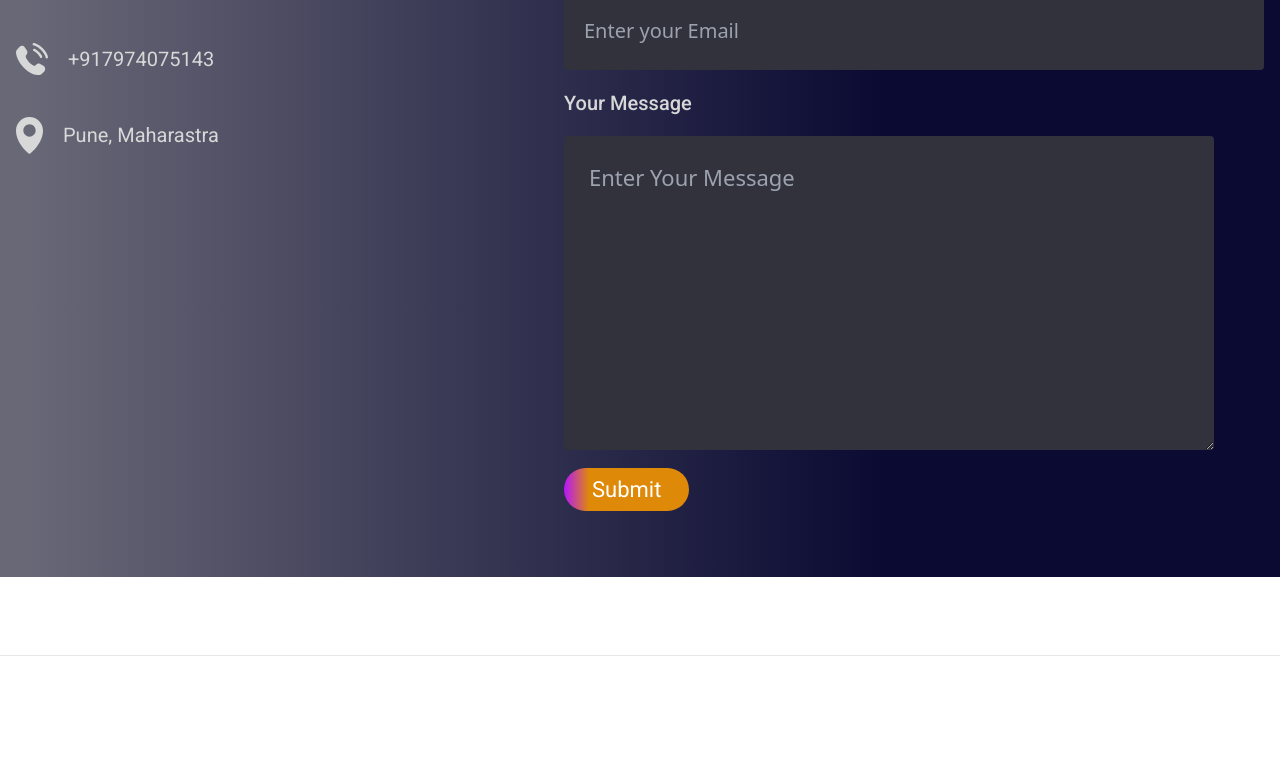
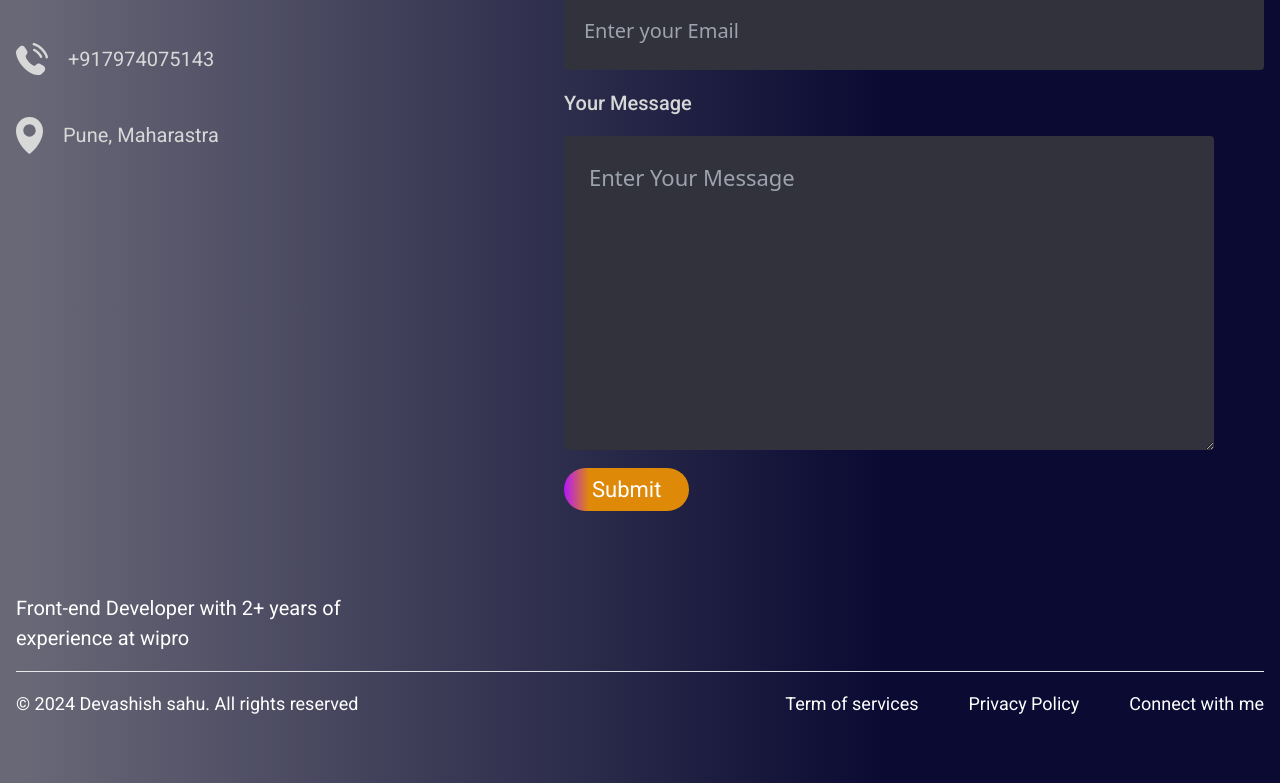
Before and after one commit to Deva9754/Portfolio, a React (Vite) app: page / in a window 1280 px wide. Shown: the part 2485-3268 px from the top of the page. Before the commit the page ends 3236 px from the top, so only its background shows below. Built offline with nearby package versions, Linux system fonts and the light colour scheme.

Commit message:
wrapped inside container

```diff
--- a/src/components/footer/Footer.jsx
+++ b/src/components/footer/Footer.jsx
@@ -1,9 +1,11 @@
 import AnchorLink from "react-anchor-link-smooth-scroll";
 import "./Footer.css";
+import Container from "../container/Container";
 // import footer_logo from "../../assets/footer_logo.svg";
 // import user_icon from "../../assets/user_icon.svg";
 const Footer = () => {
   return (
+    <Container>
       <div>
         <div className="footer">
           <div className="footer-top">
@@ -35,6 +37,7 @@ const Footer = () => {
           </div>
         </div>
       </div>
+    </Container>
   );
 };
 export default Footer;
```
Lines whose indentation alone changed are shown as unchanged.
